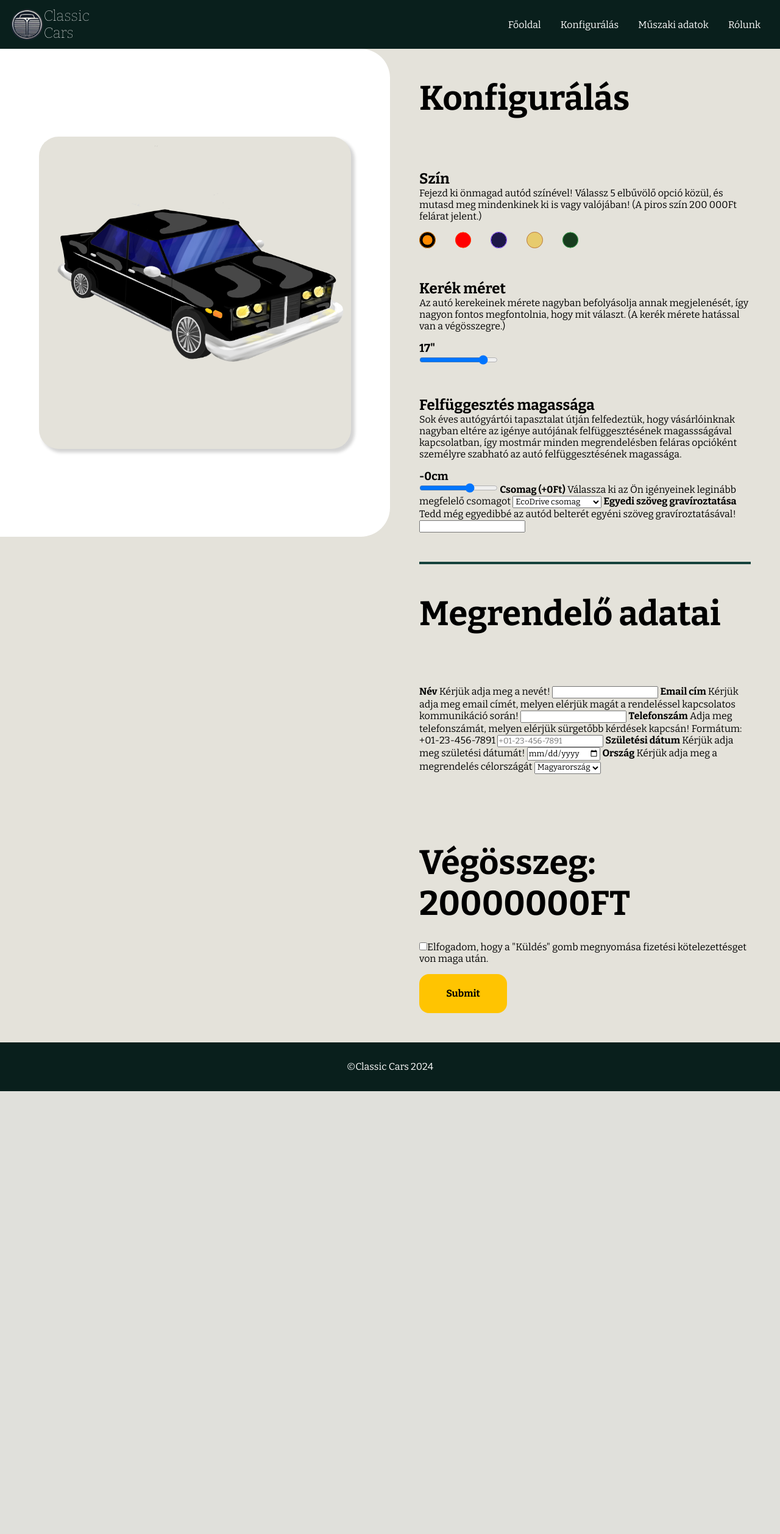
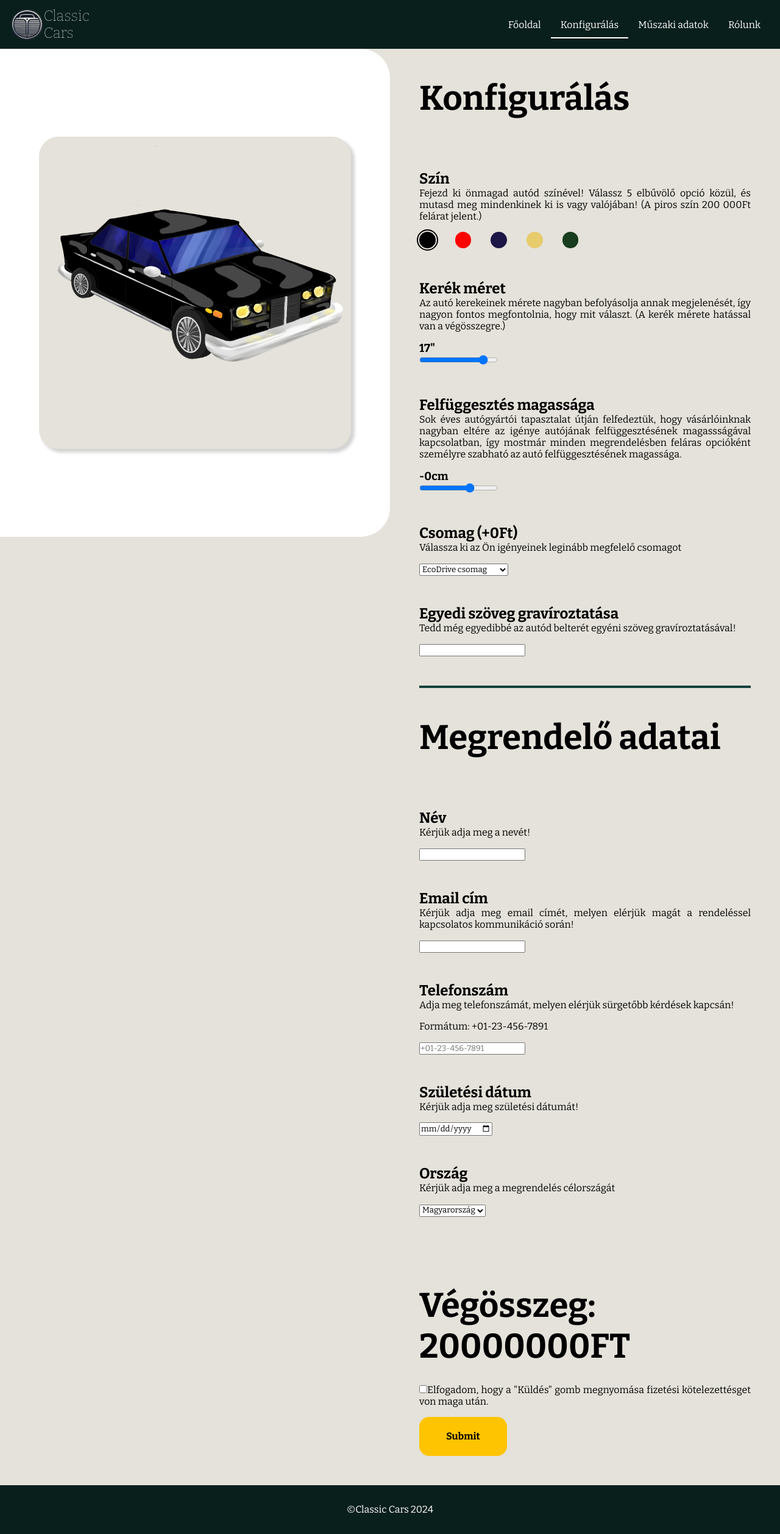
Before and after one commit to Peter851522/webfejlesztes, a PHP site: page /configure.html in a window 1280 px wide. Shown: the whole page at 61% size. Before the commit the page ends 1789 px from the top, so only its background shows below. Run offline with PHP 8.4, Linux system fonts and the light colour scheme; some web fonts are replaced.

Commit message:
javított css

```diff
--- a/style.css
+++ b/style.css
@@ -23,16 +23,17 @@
     padding: 0;
     box-sizing: border-box;
     font-family: "Bitter", serif;
+    text-align: justify;
 }
 
 a{
     text-decoration: none;
     color: white;
 }
-
+/*
 a:active{
     color: black;
-}
+}*/
 #active{
     color: rgb(255, 196, 1);
 }
@@ -133,11 +134,11 @@
     padding: 1em;
     color: white;
 }
-#headerNav a#active{
+#headerNav a#Hactive{
     color: white;
     position: relative;
 }
-#headerNav a#active::after{
+#headerNav a#Hactive::after{
     content: " ";
     position: absolute;
     bottom: 3px;
@@ -413,6 +414,14 @@
     z-index: 4;
 }
 
+input[type="radio"] {
+    appearance: none;
+}
+
+input[type="radio"]:checked {
+    outline: max(0.2em, 0.15em) solid white;
+    outline-offset: max(2px, 0.15em);
+  }
 #fekete-kor, #piros-kor, #kek-kor, #pezsgo-kor, #zold-kor{
     background-color: white;
     width: 2em;
@@ -438,6 +447,7 @@
 
 .szin-valaszt{
     display: flex;
+    flex-direction: row;
     gap: 2em;
 }
 
@@ -447,6 +457,15 @@
 }
 h2{
     margin-top: 2em;
+}
+b{
+    display: block;
+    margin-top: 2em;
+    font-size: 1.5em;
+}
+span{
+    margin-bottom: 1em;
+    display: block;
 }
 p{
     margin-bottom: 1em
@@ -470,6 +489,7 @@
     background-color: rgb(255, 196, 1);
     border: none;
     border-radius: 1em;
+    text-align: center;
 }
 label.error {
     color: #FB3A3A;
@@ -575,14 +595,16 @@
 
 }
 #csav{
-    transform: scale(30%);
+    transform: scale(0.3);
     top: 20%;
 }
 #terv{
-    transform: scale(70%) rotate(37deg);
+    transform: scale(0.7) rotate(37deg);
+    box-shadow: 5px 5px 20px black;
 }
 #boritek{
     transform: rotate(-20deg);
+    box-shadow: 5px 5px 20px black;
 }
 #csav, #terc, #boritek{
     position: absolute;
@@ -616,7 +638,7 @@
 
 @media screen and (min-width: 800px){
     .rolling-car, .wheel{
-        transform: scale(140%);
+        transform: scale(1.4);
     }
     #palette{
         width: 600px;;
```
